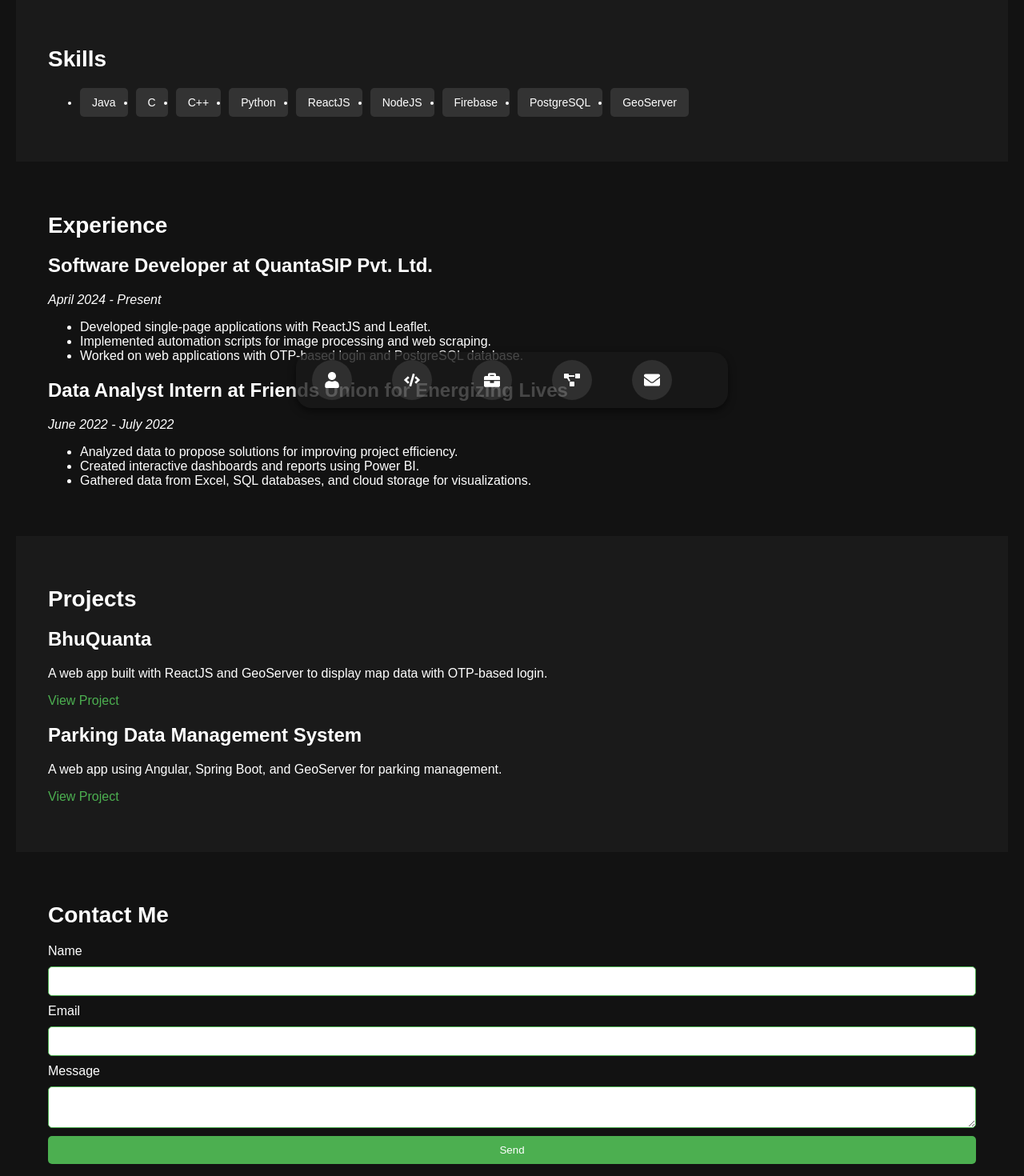
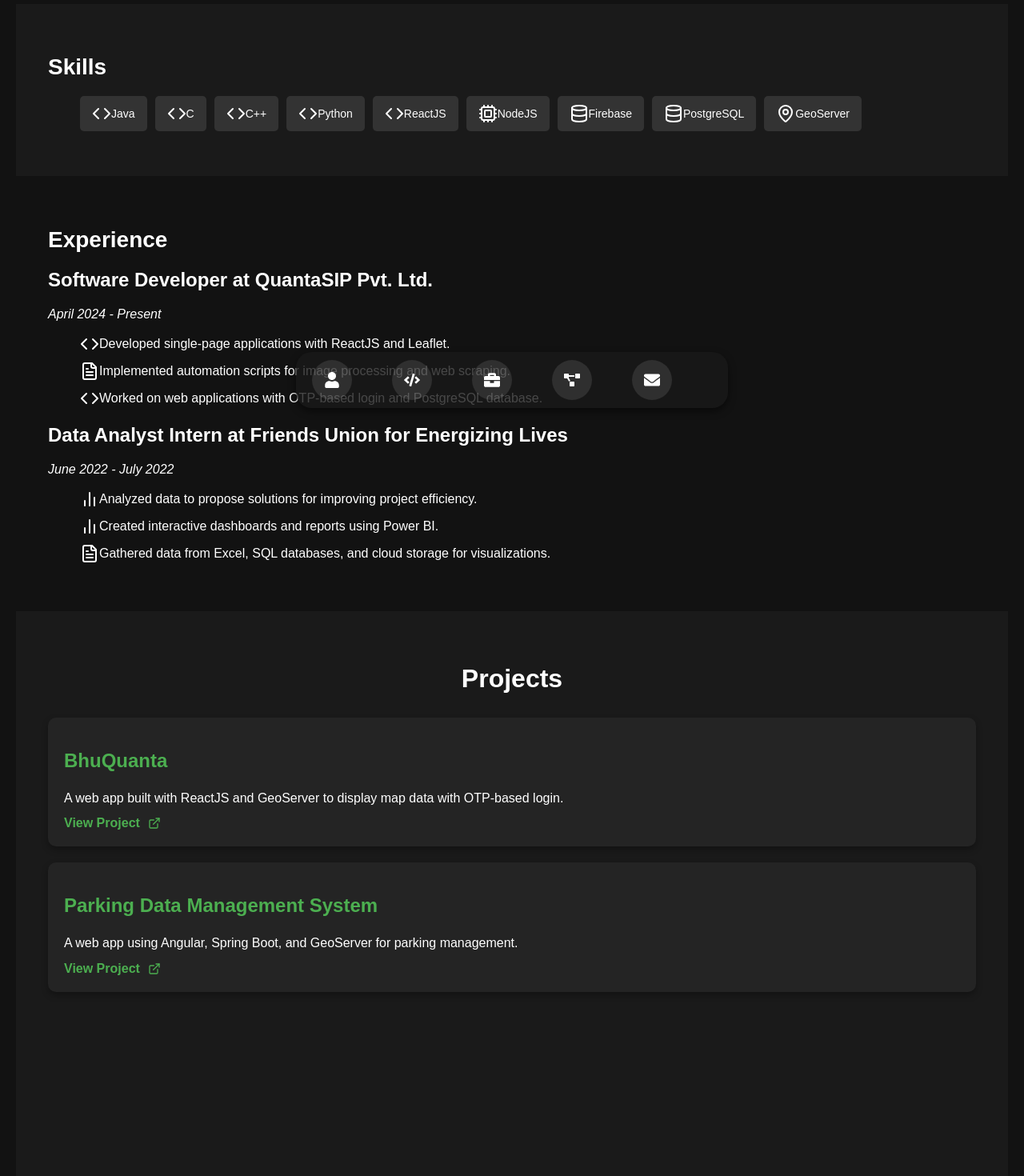
Before and after one commit to Arpit08-coder-glitch/My-Portfolio, a React (Create React App) app: page / in a window 1280 px wide. Shown: the part 280-1750 px from the top of the page at 80% size. Built offline with nearby package versions, Linux system fonts and the light colour scheme.

Commit message:
ui changes

```diff
--- a/package.json
+++ b/package.json
@@ -6,6 +6,7 @@
     "cra-template": "1.2.0",
     "emailjs-com": "^3.2.0",
     "framer-motion": "^12.0.1",
+    "lucide-react": "^0.474.0",
     "react": "^19.0.0",
     "react-dom": "^19.0.0",
     "react-icons": "^5.4.0",
--- a/src/components/AboutMe.js
+++ b/src/components/AboutMe.js
@@ -1,13 +1,14 @@
 import React from 'react';
+import { GraduationCap } from 'lucide-react'; // Import Lucide icons
 
 const AboutMe = () => (
   <section id="about" style={styles.section}>
-    <h1 style={styles.heading}>About Me</h1>
+    <h1 style={styles.heading}>About Me</h1> {/* Add the User icon for profile */}
     <p>
       Hi, I'm Arpit Singh, a Software Developer at QuantaSIP Pvt. Ltd. I specialize in building robust web applications, data processing, and geospatial solutions.
     </p>
     <p>
-      With a B.Tech in Computer Science from Ajeenkya D Y Patil University (CGPA: 8.39/10), I have a solid foundation in software engineering principles and technologies.
+      With a <GraduationCap /> B.Tech in Computer Science from Ajeenkya D Y Patil University (CGPA: 8.39/10), I have a solid foundation in software engineering principles and technologies.
     </p>
     <p>
       I am passionate about using technology to solve real-world problems. Let’s connect!
@@ -24,6 +25,8 @@ const styles = {
   heading: {
     fontSize: '28px',
     marginBottom: '20px',
+    display: 'flex',
+    alignItems: 'center', // Align the icon and text horizontally
   },
 };
 
--- a/src/components/ContactForm.js
+++ b/src/components/ContactForm.js
@@ -1,4 +1,6 @@
 import React, { useState } from 'react';
+import { motion } from 'framer-motion';
+import { Mail, User, MessageCircle } from 'lucide-react';
 
 const ContactForm = () => {
   const [formData, setFormData] = useState({
@@ -6,6 +8,8 @@ const ContactForm = () => {
     email: '',
     message: '',
   });
+
+  const [isSubmitted, setIsSubmitted] = useState(false);
 
   const handleChange = (e) => {
     const { name, value } = e.target;
@@ -17,47 +21,71 @@ const ContactForm = () => {
 
   const handleSubmit = (e) => {
     e.preventDefault();
-
-    // Construct the mailto link
     const mailtoLink = `mailto:arpitsin28@gmail.com?subject=Contact Form Submission from ${formData.name}&body=${formData.message}`;
-
-    // Open the default email client with prefilled details
     window.location.href = mailtoLink;
+    setIsSubmitted(true);
   };
 
   return (
-    <section id="contact" style={styles.section}>
+    <motion.section
+      id="contact"
+      style={styles.section}
+      initial={{ opacity: 0, y: 50 }}
+      animate={{ opacity: 1, y: 0 }}
+      transition={{ duration: 0.5 }}
+    >
       <h1 style={styles.heading}>Contact Me</h1>
+      {isSubmitted ? (
+        <motion.p
+          style={styles.successMessage}
+          initial={{ opacity: 0 }}
+          animate={{ opacity: 1 }}
+        >Thank you for reaching out! 🎉</motion.p>
+      ) : (
         <form onSubmit={handleSubmit} style={styles.form}>
-        <label>Name</label>
+          <label style={styles.label}><User size={16} style={styles.icon} /> Name</label>
           <input
             type="text"
             name="name"
             value={formData.name}
             onChange={handleChange}
             style={styles.input}
+            placeholder="Enter your name"
             required
           />
-        <label>Email</label>
+
+          <label style={styles.label}><Mail size={16} style={styles.icon} /> Email</label>
           <input
             type="email"
             name="email"
             value={formData.email}
             onChange={handleChange}
             style={styles.input}
+            placeholder="Enter your email"
             required
           />
-        <label>Message</label>
+
+          <label style={styles.label}><MessageCircle size={16} style={styles.icon} /> Message</label>
           <textarea
             name="message"
             value={formData.message}
             onChange={handleChange}
             style={styles.textarea}
+            placeholder="Your message here..."
             required
           ></textarea>
-        <button type="submit" style={styles.button}>Send</button>
+
+          <motion.button
+            whileHover={{ scale: 1.05 }}
+            whileTap={{ scale: 0.95 }}
+            type="submit"
+            style={styles.button}
+          >
+            Send ✉️
+          </motion.button>
         </form>
-    </section>
+      )}
+    </motion.section>
   );
 };
 
@@ -66,33 +94,58 @@ const styles = {
     padding: '40px',
     color: '#fff',
     backgroundColor: '#121212',
+    margin: 'auto',
+    borderRadius: '10px',
+    boxShadow: '0 4px 15px rgba(0,0,0,0.5)',
   },
   heading: {
     fontSize: '28px',
     marginBottom: '20px',
+    textAlign: 'center',
   },
   form: {
     display: 'flex',
     flexDirection: 'column',
-    gap: '10px',
+    gap: '15px',
+  },
+  label: {
+    display: 'flex',
+    alignItems: 'center',
+    gap: '5px',
+    fontWeight: 'bold',
+  },
+  icon: {
+    color: '#4caf50',
   },
   input: {
     padding: '10px',
     borderRadius: '5px',
     border: '1px solid #4caf50',
+    backgroundColor: '#1e1e1e',
+    color: '#fff',
   },
   textarea: {
     padding: '10px',
     borderRadius: '5px',
     border: '1px solid #4caf50',
+    backgroundColor: '#1e1e1e',
+    color: '#fff',
+    minHeight: '100px',
   },
   button: {
-    padding: '10px 20px',
+    padding: '12px 20px',
     backgroundColor: '#4caf50',
     color: '#fff',
     border: 'none',
     borderRadius: '5px',
     cursor: 'pointer',
+    fontWeight: 'bold',
+    fontSize: '16px',
+  },
+  successMessage: {
+    textAlign: 'center',
+    fontSize: '18px',
+    color: '#4caf50',
   },
 };
 
--- a/src/components/Experience.js
+++ b/src/components/Experience.js
@@ -1,4 +1,5 @@
 import React from 'react';
+import { Code, BarChart2, FileText } from 'lucide-react'; // Import Lucide icons
 
 const Experience = () => {
   const experiences = [
@@ -7,9 +8,9 @@ const Experience = () => {
       company: 'QuantaSIP Pvt. Ltd.',
       duration: 'April 2024 - Present',
       responsibilities: [
-        'Developed single-page applications with ReactJS and Leaflet.',
-        'Implemented automation scripts for image processing and web scraping.',
-        'Worked on web applications with OTP-based login and PostgreSQL database.',
+        { text: 'Developed single-page applications with ReactJS and Leaflet.', icon: <Code /> },
+        { text: 'Implemented automation scripts for image processing and web scraping.', icon: <FileText /> },
+        { text: 'Worked on web applications with OTP-based login and PostgreSQL database.', icon: <Code /> },
       ],
     },
     {
@@ -17,9 +18,9 @@ const Experience = () => {
       company: 'Friends Union for Energizing Lives',
       duration: 'June 2022 - July 2022',
       responsibilities: [
-        'Analyzed data to propose solutions for improving project efficiency.',
-        'Created interactive dashboards and reports using Power BI.',
-        'Gathered data from Excel, SQL databases, and cloud storage for visualizations.',
+        { text: 'Analyzed data to propose solutions for improving project efficiency.', icon: <BarChart2 /> },
+        { text: 'Created interactive dashboards and reports using Power BI.', icon: <BarChart2 /> },
+        { text: 'Gathered data from Excel, SQL databases, and cloud storage for visualizations.', icon: <FileText /> },
       ],
     },
   ];
@@ -33,7 +34,9 @@ const Experience = () => {
           <p><em>{exp.duration}</em></p>
           <ul>
             {exp.responsibilities.map((res, i) => (
-              <li key={i}>{res}</li>
+              <li key={i} style={styles.listItem}>
+                {res.icon} {res.text} {/* Display the icon next to the text */}
+              </li>
             ))}
           </ul>
         </div>
@@ -55,6 +58,12 @@ const styles = {
   exp: {
     marginBottom: '20px',
   },
+  listItem: {
+    display: 'flex',
+    alignItems: 'center',
+    marginBottom: '10px',
+    fontSize: '16px',
+  },
 };
 
 export default Experience;
--- a/src/components/Projects.js
+++ b/src/components/Projects.js
@@ -1,4 +1,6 @@
 import React from 'react';
+import { motion } from 'framer-motion';
+import { ExternalLink } from 'lucide-react';
 
 const Projects = () => {
   const projects = [
@@ -16,15 +18,28 @@ const Projects = () => {
 
   return (
     <section id="projects" style={styles.section}>
-      <h1 style={styles.heading}>Projects</h1>
+      <motion.h1
+        style={styles.heading}
+        initial={{ opacity: 0, y: -20 }}
+        animate={{ opacity: 1, y: 0 }}
+        transition={{ duration: 0.6 }}
+      >
+        Projects
+      </motion.h1>
+
       {projects.map((project, index) => (
-        <div key={index} style={styles.project}>
-          <h2>{project.name}</h2>
-          <p>{project.description}</p>
+        <motion.div
+          key={index}
+          style={styles.project}
+          whileHover={{ scale: 1.05, backgroundColor: '#2a2a2a' }}
+          transition={{ type: 'spring', stiffness: 300 }}
+        >
+          <h2 style={styles.projectTitle}>{project.name}</h2>
+          <p style={styles.description}>{project.description}</p>
           <a href={project.link} target="_blank" rel="noopener noreferrer" style={styles.link}>
-            View Project
+            View Project <ExternalLink size={16} style={styles.icon} />
           </a>
-        </div>
+        </motion.div>
       ))}
     </section>
   );
@@ -35,17 +50,40 @@ const styles = {
     padding: '40px',
     color: '#fff',
     backgroundColor: '#1a1a1a',
+    minHeight: '100vh',
   },
   heading: {
-    fontSize: '28px',
-    marginBottom: '20px',
+    fontSize: '32px',
+    marginBottom: '30px',
+    textAlign: 'center',
   },
   project: {
+    padding: '20px',
+    backgroundColor: '#242424',
+    borderRadius: '10px',
     marginBottom: '20px',
+    boxShadow: '0 4px 8px rgba(0, 0, 0, 0.3)',
+    transition: 'background-color 0.3s ease',
+  },
+  projectTitle: {
+    fontSize: '24px',
+    color: '#4caf50',
+  },
+  description: {
+    fontSize: '16px',
+    margin: '10px 0',
+    lineHeight: '1.6',
   },
   link: {
+    display: 'flex',
+    alignItems: 'center',
+    gap: '5px',
     color: '#4caf50',
     textDecoration: 'none',
+    fontWeight: 'bold',
+  },
+  icon: {
+    marginLeft: '5px',
   },
 };
 
--- a/src/components/Skills.js
+++ b/src/components/Skills.js
@@ -1,14 +1,27 @@
 import React from 'react';
+import { Code, Cpu, Database, MapPin } from 'lucide-react'; // Import Lucide icons
 
 const Skills = () => {
-  const skills = ['Java', 'C', 'C++', 'Python', 'ReactJS', 'NodeJS', 'Firebase', 'PostgreSQL', 'GeoServer'];
+  const skills = [
+    { name: 'Java', icon: <Code /> },
+    { name: 'C', icon: <Code /> },
+    { name: 'C++', icon: <Code /> },
+    { name: 'Python', icon: <Code /> },
+    { name: 'ReactJS', icon: <Code /> },
+    { name: 'NodeJS', icon: <Cpu /> },
+    { name: 'Firebase', icon: <Database /> },
+    { name: 'PostgreSQL', icon: <Database /> },
+    { name: 'GeoServer', icon: <MapPin /> },
+  ];
 
   return (
     <section id="skills" style={styles.section}>
       <h1 style={styles.heading}>Skills</h1>
       <ul style={styles.skillList}>
         {skills.map((skill, index) => (
-          <li key={index} style={styles.skill}>{skill}</li>
+          <li key={index} style={styles.skill}>
+            {skill.icon}{skill.name} {/* Display the icon next to the skill */}
+          </li>
         ))}
       </ul>
     </section>
@@ -35,6 +48,8 @@ const styles = {
     padding: '10px 15px',
     borderRadius: '5px',
     fontSize: '14px',
+    display: 'flex',
+    alignItems: 'center',
   },
 };
 
```
Also changed, not shown: 1 other file (tests, documents, lock files or other folders). Lines whose indentation alone changed are shown as unchanged.
